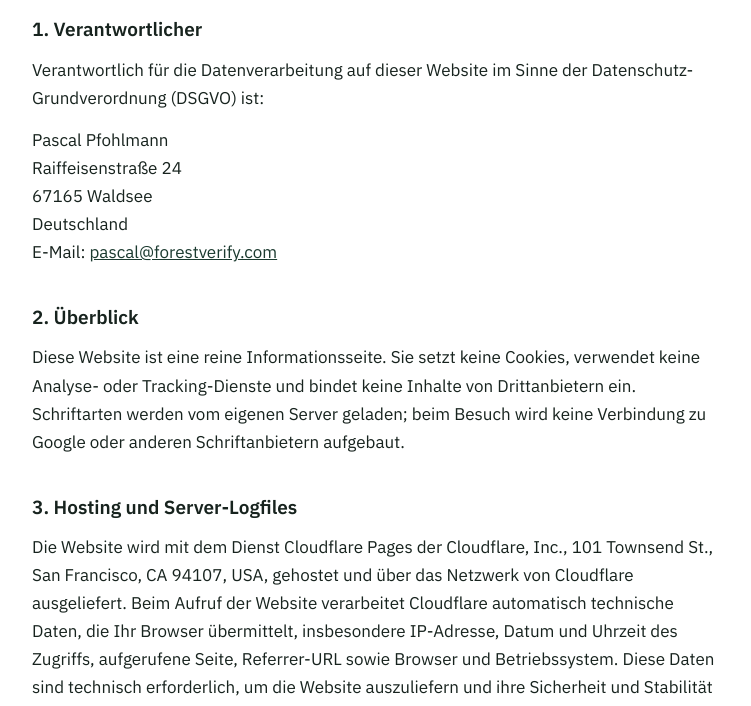
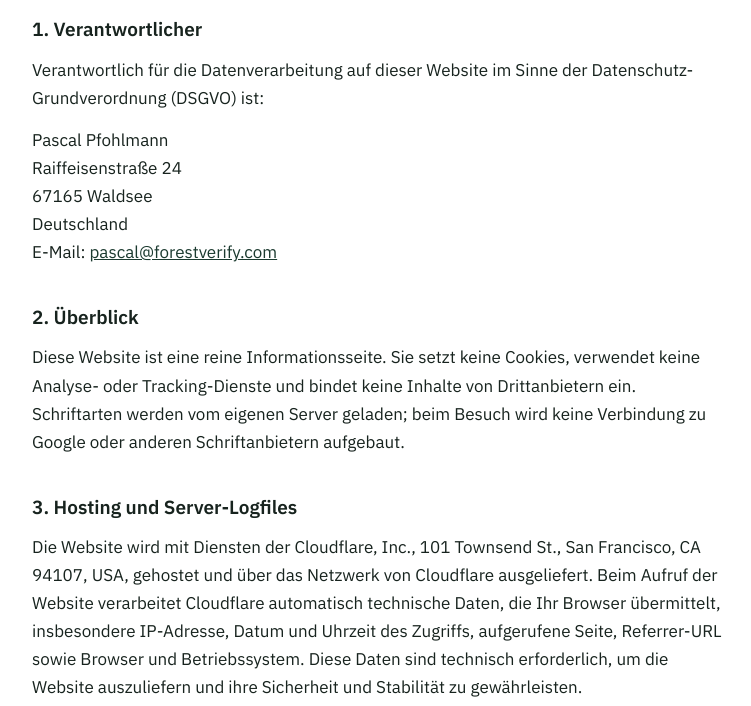
Before and after one commit to ppfo001-cloud/forestverify-site, a plain HTML site: page datenschutz.html in a window 1280 px wide. Shown: the part 236-942 px from the top of the page, without its empty margins (252-1003 px from the left). Drawn offline with Linux system fonts and the light colour scheme.

Commit message:
Cloudflare-Konfiguration für statische Auslieferung; Datenschutz allgemeiner formuliert
Co-Authored-By: Claude Opus 5.5 <noreply@anthropic.com>
Claude-Session: https://claude.ai/code/session_017vmtqVPUh6rjFrw8noGjtx

```diff
--- a/datenschutz.html
+++ b/datenschutz.html
@@ -26,7 +26,7 @@
   <p>Diese Website ist eine reine Informationsseite. Sie setzt keine Cookies, verwendet keine Analyse- oder Tracking-Dienste und bindet keine Inhalte von Drittanbietern ein. Schriftarten werden vom eigenen Server geladen; beim Besuch wird keine Verbindung zu Google oder anderen Schriftanbietern aufgebaut.</p>
 
   <h2>3. Hosting und Server-Logfiles</h2>
-  <p>Die Website wird mit dem Dienst Cloudflare Pages der Cloudflare, Inc., 101 Townsend St., San Francisco, CA 94107, USA, gehostet und über das Netzwerk von Cloudflare ausgeliefert. Beim Aufruf der Website verarbeitet Cloudflare automatisch technische Daten, die Ihr Browser übermittelt, insbesondere IP-Adresse, Datum und Uhrzeit des Zugriffs, aufgerufene Seite, Referrer-URL sowie Browser und Betriebssystem. Diese Daten sind technisch erforderlich, um die Website auszuliefern und ihre Sicherheit und Stabilität zu gewährleisten.</p>
+  <p>Die Website wird mit Diensten der Cloudflare, Inc., 101 Townsend St., San Francisco, CA 94107, USA, gehostet und über das Netzwerk von Cloudflare ausgeliefert. Beim Aufruf der Website verarbeitet Cloudflare automatisch technische Daten, die Ihr Browser übermittelt, insbesondere IP-Adresse, Datum und Uhrzeit des Zugriffs, aufgerufene Seite, Referrer-URL sowie Browser und Betriebssystem. Diese Daten sind technisch erforderlich, um die Website auszuliefern und ihre Sicherheit und Stabilität zu gewährleisten.</p>
   <p>Rechtsgrundlage ist Art. 6 Abs. 1 lit. f DSGVO; das berechtigte Interesse liegt in der sicheren und fehlerfreien Bereitstellung der Website. Mit Cloudflare besteht ein Vertrag zur Auftragsverarbeitung (Cloudflare Data Processing Addendum), der Bestandteil der Nutzungsbedingungen ist. Eine Übermittlung in die USA ist möglich; Cloudflare ist unter dem EU-US Data Privacy Framework zertifiziert (Art. 45 DSGVO). Cloudflare speichert diese Daten nur so lange, wie es für die genannten Zwecke erforderlich ist.</p>
 
   <h2>4. Kontakt per E-Mail</h2>
```
Also changed, not shown: 2 other files.
